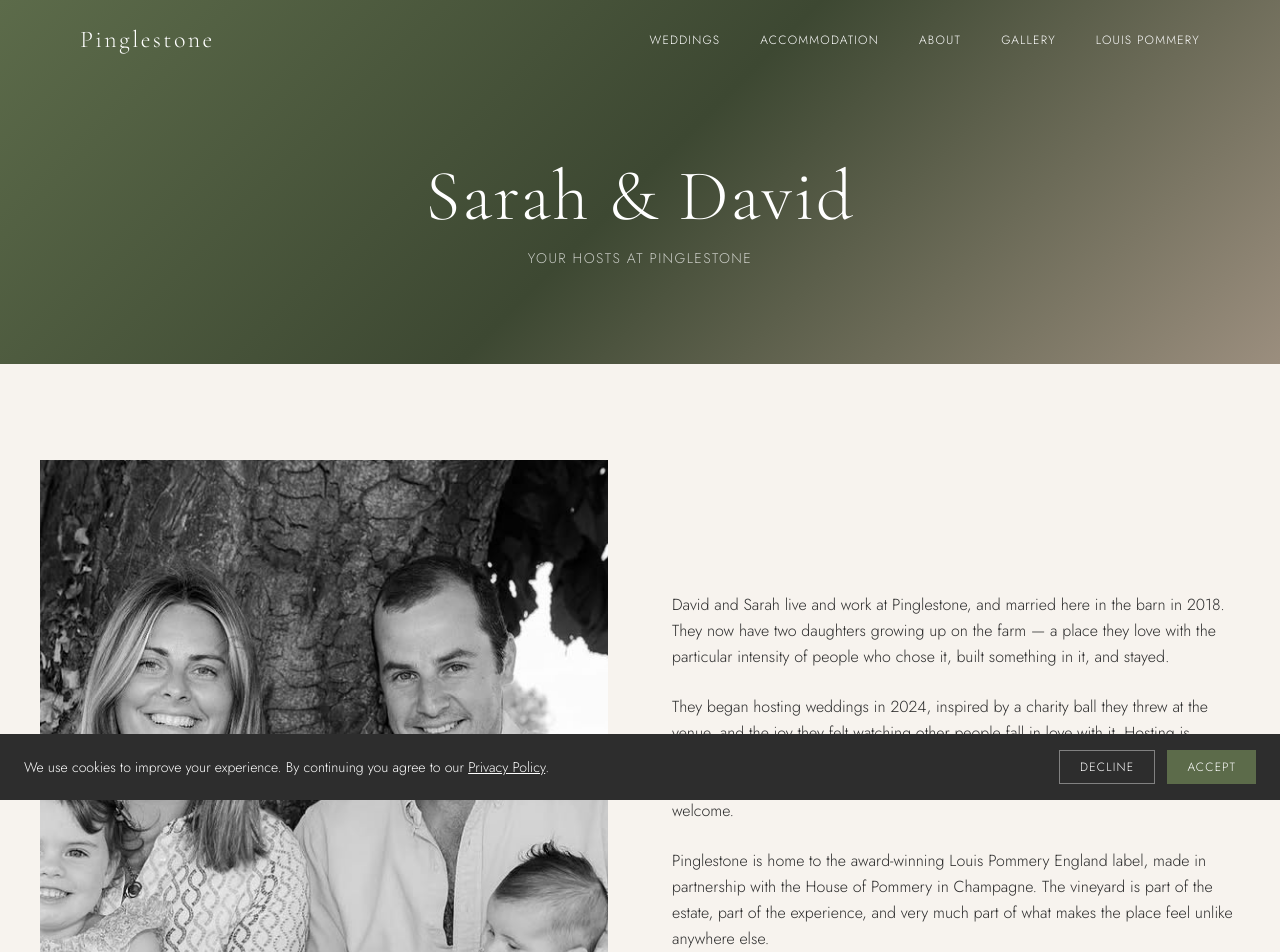
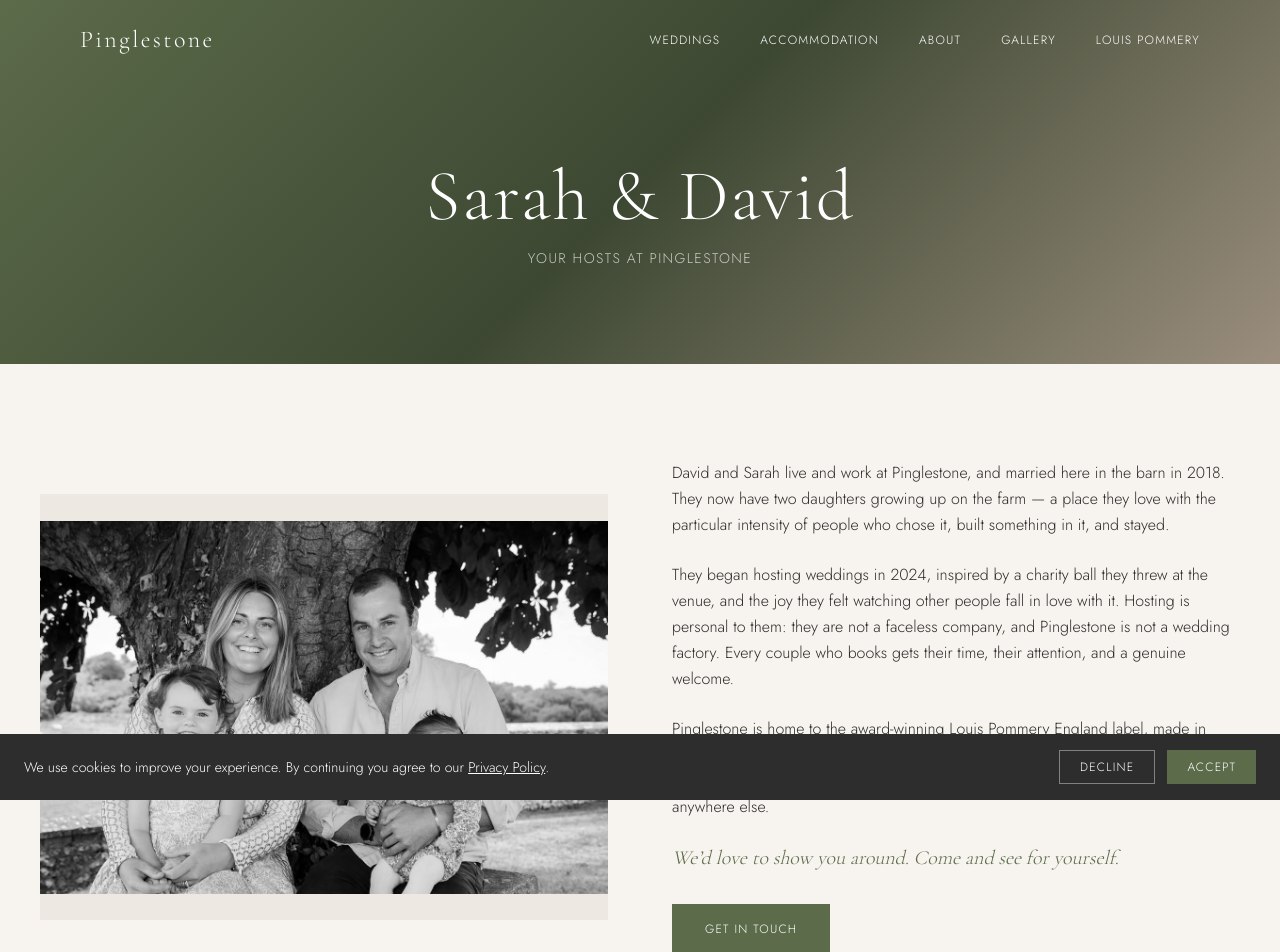
Before and after one commit to gabrielledjdoughty-dot/pinglestone-website, a Next.js app: page /about in a window 1280 px wide. Shown: the top 952 px of the page. Built offline with nearby package versions, Linux system fonts and the light colour scheme.

Commit message:
fix: zoom out About page photo — landscape container, object-contain
Co-Authored-By: Claude Sonnet 4.6 <noreply@anthropic.com>

```diff
--- a/components/about/StoryBlock.tsx
+++ b/components/about/StoryBlock.tsx
@@ -19,13 +19,13 @@ export default function StoryBlock({
   return (
     <div className="grid grid-cols-1 md:grid-cols-2 gap-16 items-center">
       {/* Image */}
-      <div className="relative aspect-[3/4] overflow-hidden">
+      <div className="relative aspect-[4/3] overflow-hidden bg-stone/10">
         {imageSrc ? (
           <Image
             src={imageSrc}
             alt={imageAlt}
             fill
-            className="object-cover"
+            className="object-contain"
             sizes="(max-width: 768px) 100vw, 50vw"
           />
         ) : (
```
